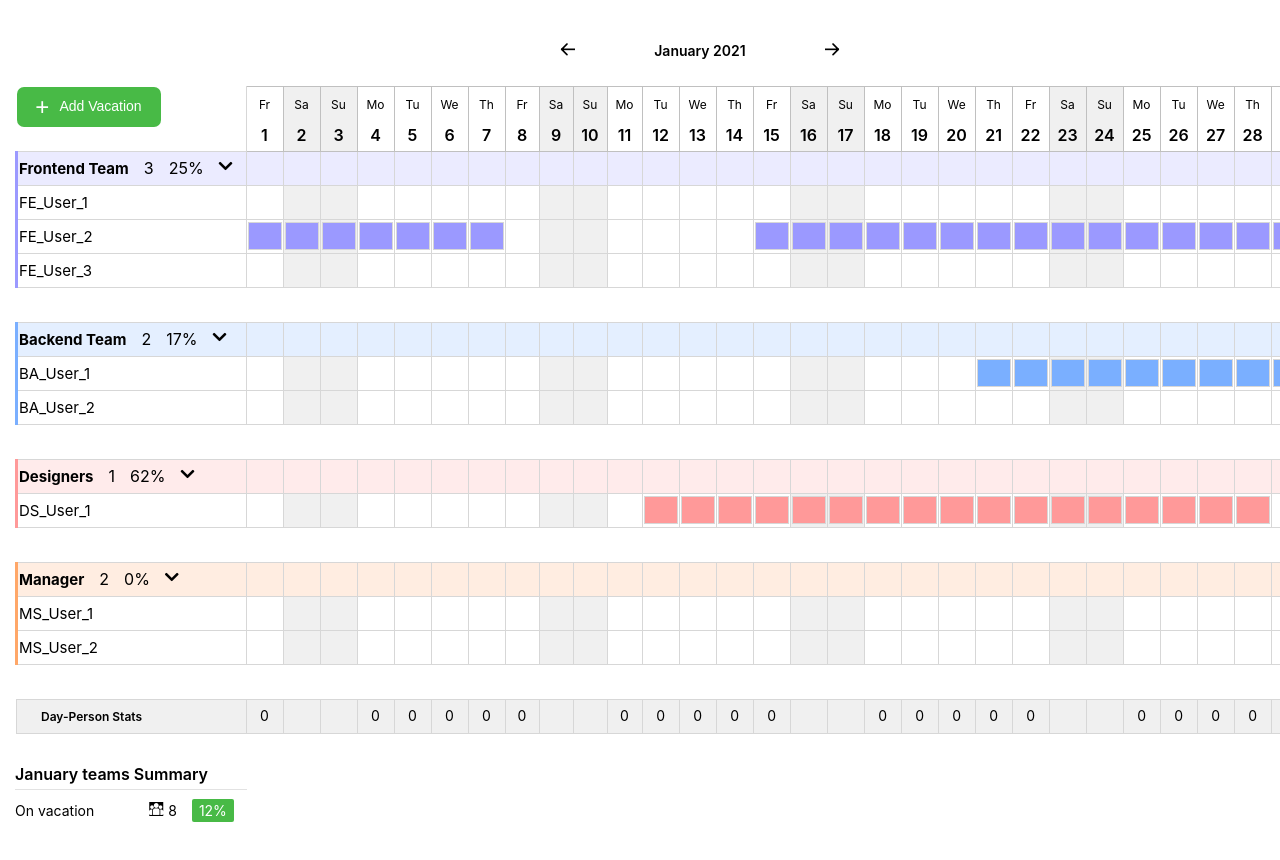
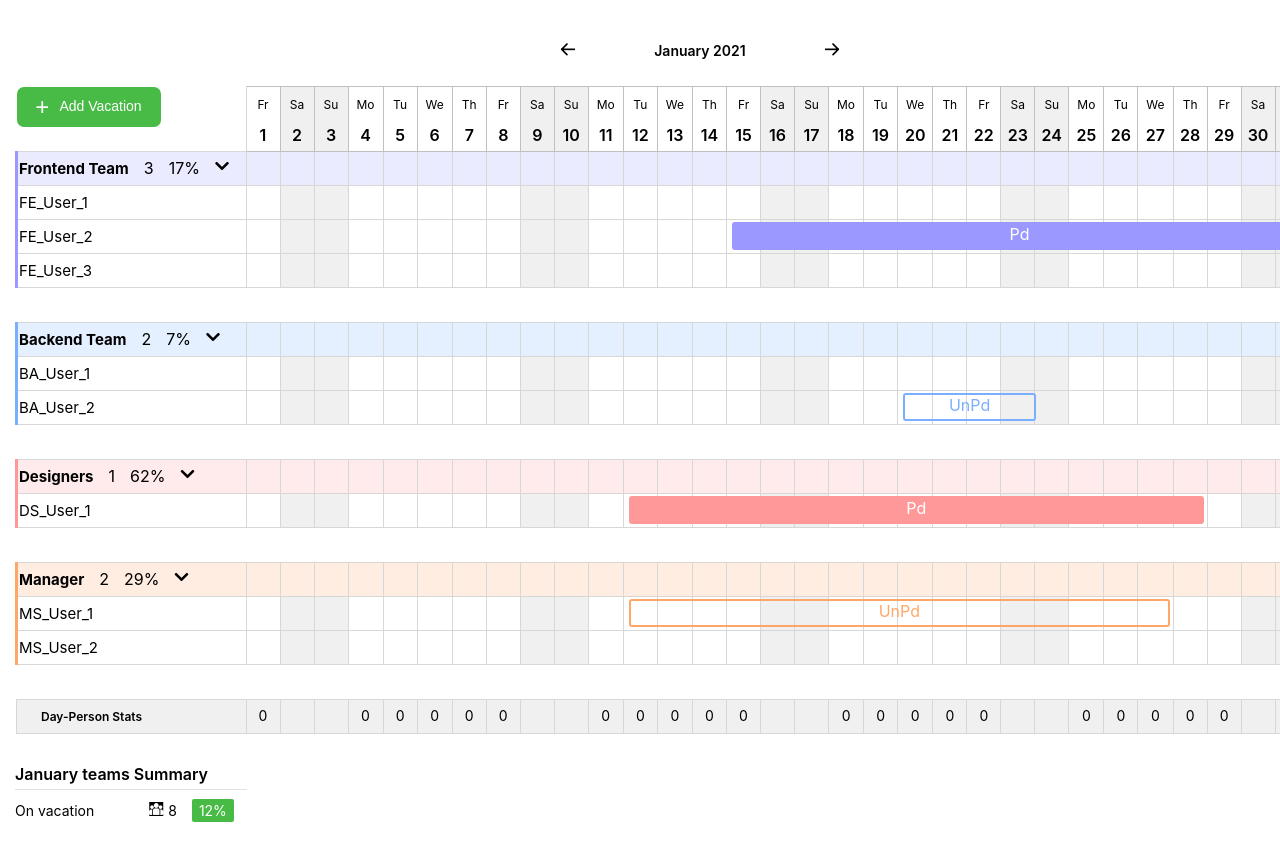
Before and after one commit to LesnovArt/calendarWithReact, a React (Create React App) app: page / in a window 1280 px wide. Shown: the top 860 px of the page. Built offline with nearby package versions, Linux system fonts and the light colour scheme; data requests are answered from the project's data file.

Commit message:
style vacations

```diff
--- a/db.json
+++ b/db.json
@@ -149,13 +149,6 @@
       "type": "Pd"
     },
     {
-      "id": 1610654133378,
-      "startDate": "21.01.2021",
-      "endDate": "30.01.2021",
-      "userId": 4,
-      "type": "UnPd"
-    },
-    {
       "id": 1610660352398,
       "startDate": "15.01.2021",
       "endDate": "31.01.2021",
@@ -170,11 +163,18 @@
       "type": "Pd"
     },
     {
-      "id": 1610702840956,
-      "startDate": "31.12.2020",
-      "endDate": "07.01.2021",
-      "userId": 2,
-      "type": "Pd"
+      "id": 1610710803748,
+      "startDate": "20.01.2021",
+      "endDate": "23.01.2021",
+      "userId": 5,
+      "type": "UnPd"
+    },
+    {
+      "id": 1610713442458,
+      "startDate": "12.01.2021",
+      "endDate": "27.01.2021",
+      "userId": 7,
+      "type": "UnPd"
     }
   ]
 }
--- a/src/components/teamBody/teamBody.js
+++ b/src/components/teamBody/teamBody.js
@@ -14,20 +14,23 @@ function TeamBody(props) {
         borderLeft: '3px solid ' + props.color + ' 1)',
       };
     const backgroundColor = {
-        backgroundColor: props.color + ' 1)'
+        // backgroundColor: props.color + ' 1)',
+        border: '1px solid ' + props.color + ' 1) '
     }
 
     function convertedDate(day){
         return new Date(day.split(".").reverse().join("-"))
     }
-    function getObjVacation(id,start,end) {
+    function getObjVacation(id,start,end,type) {
         return {
             id: id,
             start: start,
             end: end,
+            type:type,
             getDuraction () {
-                return this.end - this.start
+                return (this.end - this.start)+1
             }
+
         }
     }
 
@@ -38,13 +41,30 @@ function TeamBody(props) {
             let startVacation = convertedDate(arrVacationsCurrentMember[i].startDate)
             let endVacation = convertedDate(arrVacationsCurrentMember[i].endDate)
             if(startVacation>=startMonth && endVacation<=endMonth) {
-                arrVacationInCurrentMonth.push(getObjVacation(arrVacationsCurrentMember[i].id,new Date(startVacation.getTime()).getDate(),new Date(endVacation.getTime()).getDate()))
+                console.log(arrVacationsCurrentMember[i].type)
+                arrVacationInCurrentMonth.push(getObjVacation(
+                    arrVacationsCurrentMember[i].id,
+                    new Date(startVacation.getTime()).getDate(),
+                    new Date(endVacation.getTime()).getDate(),
+                    arrVacationsCurrentMember[i].type))
             } else if(startVacation>=startMonth && startVacation<=endMonth && endVacation>=endMonth){
-                arrVacationInCurrentMonth.push(getObjVacation(arrVacationsCurrentMember[i].id,new Date(startVacation.getTime()).getDate(),new Date(endMonth.getTime()).getDate()))
+                arrVacationInCurrentMonth.push(getObjVacation(
+                    arrVacationsCurrentMember[i].id,
+                    new Date(startVacation.getTime()).getDate(),
+                    new Date(endMonth.getTime()).getDate(),
+                    arrVacationsCurrentMember[i].type))
             } else if(startVacation<=startMonth && endVacation<=endMonth && endVacation>=startMonth){
-                arrVacationInCurrentMonth.push(getObjVacation(arrVacationsCurrentMember[i].id,new Date(startMonth.getTime()).getDate(),new Date(endVacation.getTime()).getDate()))
+                arrVacationInCurrentMonth.push(getObjVacation(
+                    arrVacationsCurrentMember[i].id,
+                    new Date(startMonth.getTime()).getDate(),
+                    new Date(endVacation.getTime()).getDate(),
+                    arrVacationsCurrentMember[i].type))
             } else if(startVacation<=startMonth && endVacation>=endMonth){
-                arrVacationInCurrentMonth.push(getObjVacation(arrVacationsCurrentMember[i].id,new Date(startMonth.getTime()).getDate(),new Date(endMonth.getTime()).getDate()))
+                arrVacationInCurrentMonth.push(getObjVacation(
+                    arrVacationsCurrentMember[i].id,
+                    new Date(startMonth.getTime()).getDate(),
+                    new Date(endMonth.getTime()).getDate(),
+                    arrVacationsCurrentMember[i].type))
             }
         }
     }
@@ -91,7 +111,15 @@ function TeamBody(props) {
                         let vacationAtCurrentDay = arrVacationInCurrentMonth.filter((item) => +day.dayOfMonth >= +item.start && +day.dayOfMonth <= +item.end)
                         if(vacationAtCurrentDay.length) {
                             day.isVacation = true;
-                            return <td className={wrapperClass} data-id={vacationAtCurrentDay[0].id} onClick={(e)=>deleteVacation(e.target.closest("td"))}><span className="day vacations" style={backgroundColor}></span></td>
+                            console.log(vacationAtCurrentDay[0])
+                            let typeVacationClass = classNames({ 'UnPd vacations': vacationAtCurrentDay[0].type === 'UnPd'}, {'Pd vacations': vacationAtCurrentDay[0].type === 'Pd'} )
+                            if(+day.dayOfMonth === vacationAtCurrentDay[0].start) {
+                                return <td className={wrapperClass + ' vacationHover'} data-id={vacationAtCurrentDay[0].id} onClick={(e)=>deleteVacation(e.target.closest("td"))}>
+                                    <span className={typeVacationClass} style={{ width: 'calc(34*' + vacationAtCurrentDay[0].getDuraction() + 'px - 3px)' , backgroundColor: props.color + ' 1)', border: '2px solid ' + props.color + ' 1)', color: props.color + ' 1)'}}>{vacationAtCurrentDay[0].type}</span></td>
+                            } else {
+                                return <td className={wrapperClass + ' vacationHover'} data-id={vacationAtCurrentDay[0].id} onClick={(e)=>deleteVacation(e.target.closest("td"))}><span></span></td>
+                            }
+
                         } else {
                             return <td className={wrapperClass}></td>
                         }
--- a/src/index.scss
+++ b/src/index.scss
@@ -98,28 +98,37 @@ button:hover {
 
 }
 .restDay {
+  z-index: -1;
   background: #F0F0F0;
 }
 .vacations {
+
   display: block;
-  // position: absolute;
-  width: 100%;
+  position: absolute;
+  width: 120px;
 
   height: 28px;
   // top: 50%;
 
-  // transform: translateY(calc(-50%));
-  // left: 2px;
+  transform: translateY(calc(-50%));
+  left: 5px;
   // bottom: 0;
   // display: flex;
   // align-items: center;
   // justify-content: center;
   // z-index: 10;
-  // border-radius: 3px;
+  border-radius: 3px;
   // color: #fff;
   // margin-bottom: 2px;
-
-  &:hover {
-    cursor: pointer;
-  }
 }
+.UnPd {
+  background-color: transparent !important;
+  text-align: center;
+}
+.Pd {
+  color: white !important;
+  text-align: center;
+}
+.vacationHover:hover {
+  cursor: pointer;
+}
```
